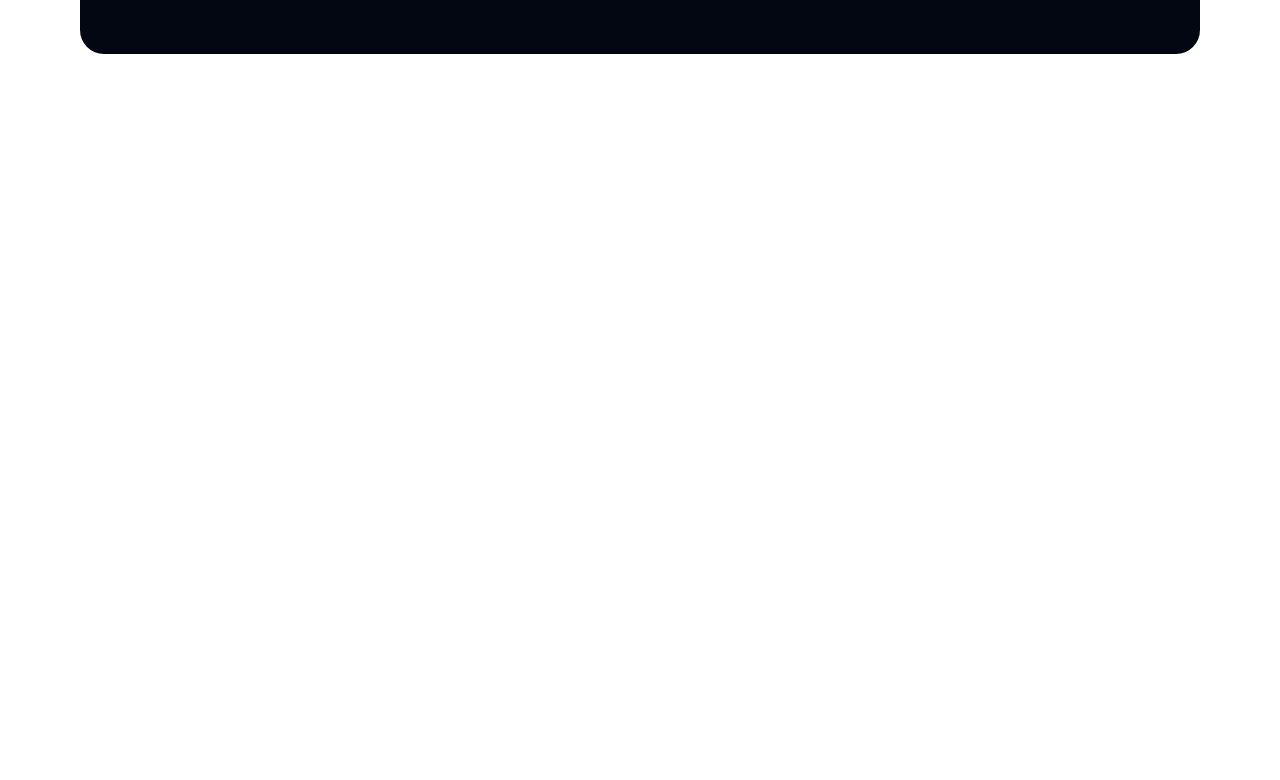
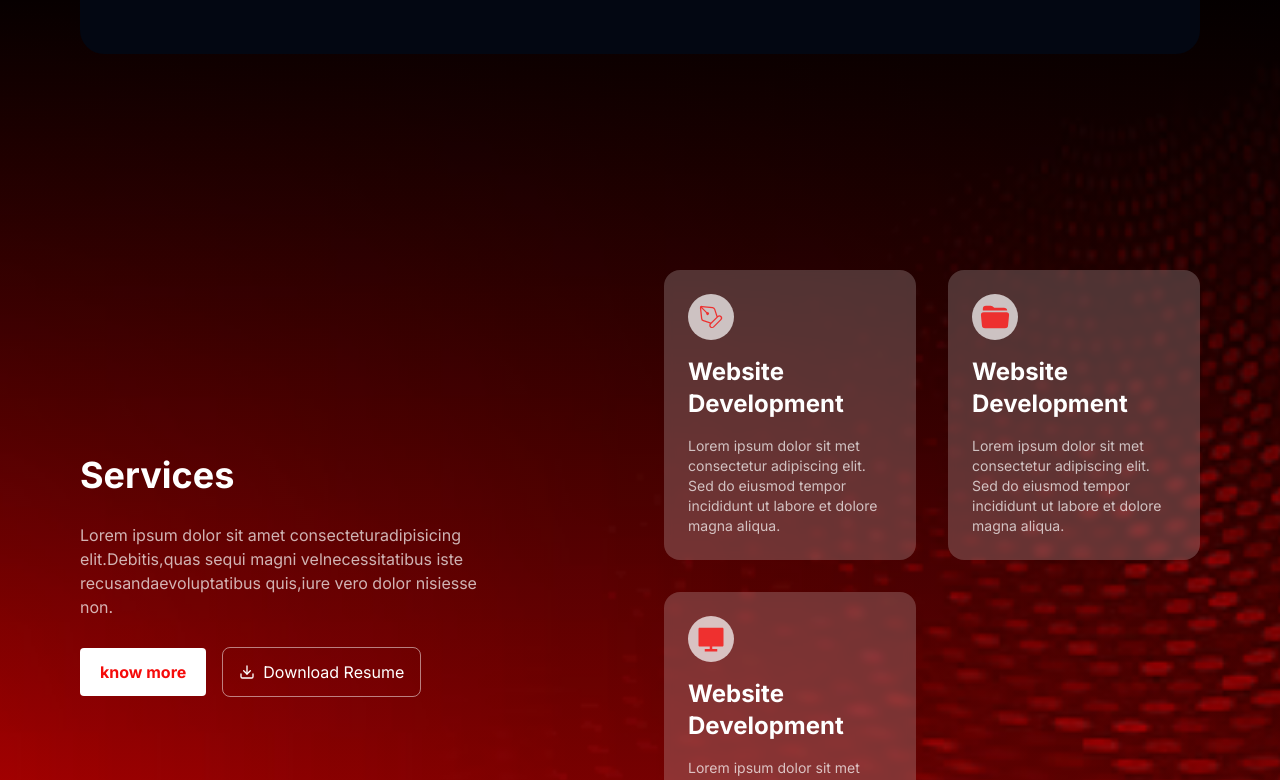
Before and after one commit to weianke/head-sound, a Next.js app: page / in a window 1280 px wide. Shown: the part 1332-2112 px from the top of the page. Before the commit the page ends 1386 px from the top, so only its background shows below. Built offline with nearby package versions, Linux system fonts and the light colour scheme.

Commit message:
feat: servies完成

```diff
--- a/src/app/page.js
+++ b/src/app/page.js
@@ -1,6 +1,7 @@
 import Banner from "@/components/Banner/Banner";
 import Hero from "@/components/Hero/Hero";
 import Navbar from "@/components/Navbar/Navbar";
+import Services from "@/components/Services/Services";
 
 const page = () => {
   return (
@@ -8,6 +9,7 @@ const page = () => {
       <Navbar />
       <Hero />
       <Banner />
+      <Services />
     </main>
   );
 };
--- a/src/components/Banner/Banner.jsx
+++ b/src/components/Banner/Banner.jsx
@@ -1,8 +1,7 @@
 import Image from "next/image";
+import { FiDownload } from "react-icons/fi";
 import Grains from "../../assets/grains.png";
 import BannerImg from "../../assets/man2.jpeg";
-// import {motion} from 'framer-motion';
-import { FiDownload } from "react-icons/fi";
 
 const bgGrains = {
   backgroundImage: `url(${Grains})`,
@@ -39,7 +38,7 @@ const Banner = () => {
                 <button className="btn text-xs py-3 md:text-base">
                   know more
                 </button>
-                <button className="btn-outline text-xs md:text-base flex items-center gap-2 md:py-3">
+                <button className="border border-white/50 rounded-lg px-4 text-xs md:text-base flex items-center gap-2 md:py-3">
                   <FiDownload /> Download Resume
                 </button>
               </div>
--- /dev/null
+++ b/src/components/Services/Services.jsx
@@ -0,0 +1,93 @@
+"use client";
+import { motion } from "framer-motion";
+import { CiPen } from "react-icons/ci";
+import { FiDownload } from "react-icons/fi";
+import { IoFolderOpen } from "react-icons/io5";
+import { RiComputerFill } from "react-icons/ri";
+import RedBg from "../../assets/redbg2.png";
+
+const bgStyle = {
+  backgroundImage: `url(${RedBg.src})`,
+  backgroundSize: "cover",
+  backgroundPosition: "center",
+  backgroundRepeat: "no-repeat",
+};
+
+const ServicesData = [
+  {
+    id: 1,
+    title: "Website Development",
+    icon: <CiPen className="text-3xl" />,
+    desc: "Lorem ipsum dolor sit met consectetur adipiscing elit. Sed do eiusmod tempor incididunt ut labore et dolore magna aliqua.",
+    delay: 1.2,
+  },
+  {
+    id: 2,
+    title: "Website Development",
+    icon: <IoFolderOpen className="text-3xl" />,
+    desc: "Lorem ipsum dolor sit met consectetur adipiscing elit. Sed do eiusmod tempor incididunt ut labore et dolore magna aliqua.",
+    delay: 1.2,
+  },
+  {
+    id: 3,
+    title: "Website Development",
+    icon: <RiComputerFill className="text-3xl" />,
+    desc: "Lorem ipsum dolor sit met consectetur adipiscing elit. Sed do eiusmod tempor incididunt ut labore et dolore magna aliqua.",
+    delay: 1.2,
+  },
+];
+const Services = () => {
+  return (
+    <section style={bgStyle}>
+      <div className="bg-gradient-to-b from-black to-primary/5 text-white pt-40">
+        <div className="container py-40">
+          <div className="grid grid-cols-1 lg:grid-cols-2 gap-12">
+            {/* info */}
+            <div className="flex flex-col justify-center">
+              <div className="text-left space-y-7 lg:max-w-[400px]">
+                <h1 className="text-3xl lg:text-4xl font-bold">Services</h1>
+                <p className="text-white/70">
+                  Lorem ipsum dolor sit amet consecteturadipisicing
+                  elit.Debitis,quas sequi magni velnecessitatibus iste
+                  recusandaevoluptatibus quis,iure vero dolor nisiesse non.
+                </p>
+                <div className="flex items-center gap-4">
+                  <button
+                    className="text-primary !bg-white rounded font-bold text-xs px-5 py-3 md:text-base
+                  hover:red-shadow"
+                  >
+                    know more
+                  </button>
+                  <button className="border border-white/50 rounded-lg px-4 text-xs md:text-base flex items-center gap-2 md:py-3">
+                    <FiDownload /> Download Resume
+                  </button>
+                </div>
+              </div>
+            </div>
+            {/* card */}
+            <div className="flex justify-center items-center">
+              <div className="grid grid-cols-1 md:grid-cols-2 gap-8">
+                {ServicesData.map((item) => {
+                  return (
+                    <motion.div
+                      key={item.id}
+                      className="flex flex-col gap-4 justify-center items-start p-6 bg-white/20 backdrop-blur-sm rounded-2xl"
+                    >
+                      <div className="text-primary/80 bg-white/70 rounded-full p-2">
+                        {item.icon}
+                      </div>
+                      <h1 className="text-2xl font-bold">{item.title}</h1>
+                      <p className="text-sm text-white/70">{item.desc}</p>
+                    </motion.div>
+                  );
+                })}
+              </div>
+            </div>
+          </div>
+        </div>
+      </div>
+    </section>
+  );
+};
+
+export default Services;
```
